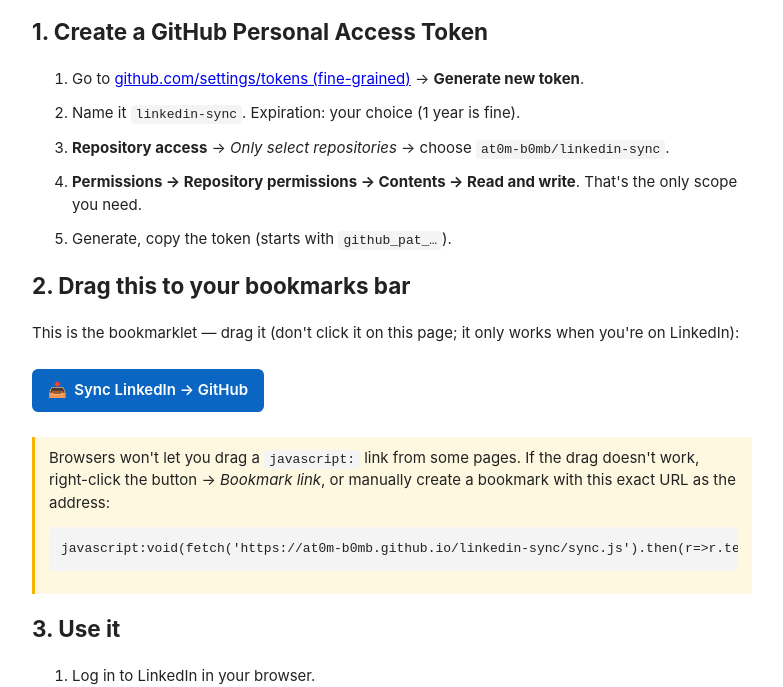
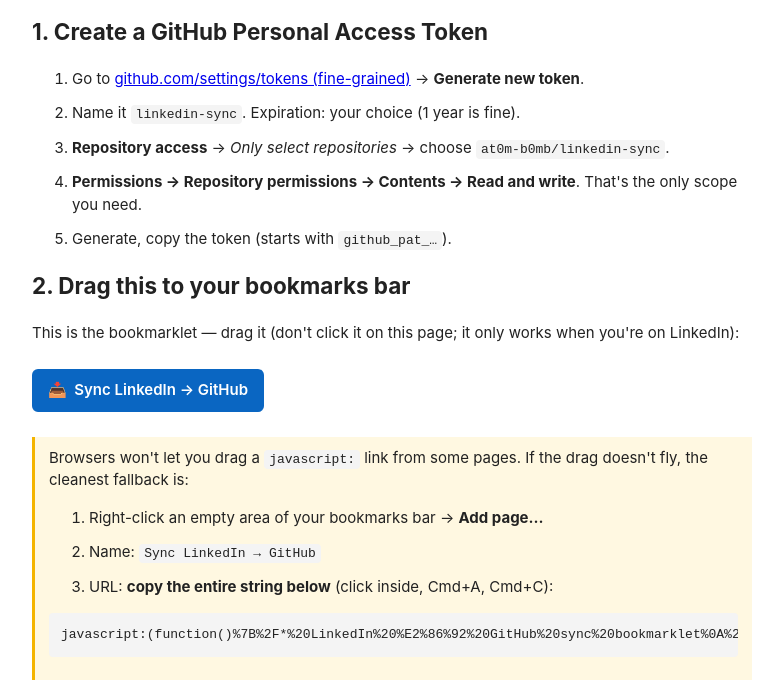
Before and after one commit to at0m-b0mb/linkedin-sync, a plain HTML site: page docs/index.html in a window 1280 px wide. Shown: the part 115-802 px from the top of the page, without its empty margins (248-1031 px from the left). Drawn offline with Linux system fonts and the light colour scheme.

Commit message:
fix: inline sync.js into bookmarklet href to bypass LinkedIn CSP

```diff
--- a/docs/index.html
+++ b/docs/index.html
@@ -39,11 +39,16 @@
 
 <p>This is the bookmarklet — drag it (don't click it on this page; it only works when you're on LinkedIn):</p>
 
-<p><a class="bm" id="bm" href="javascript:void(fetch('https://at0m-b0mb.github.io/linkedin-sync/sync.js').then(r=>r.text()).then(eval));">📥&nbsp;&nbsp;Sync LinkedIn → GitHub</a></p>
+<p><a class="bm" id="bm" href="javascript:void(0)">📥&nbsp;&nbsp;Sync LinkedIn → GitHub</a></p>
 
 <div class="note">
-  Browsers won't let you drag a <code>javascript:</code> link from some pages. If the drag doesn't work, right-click the button → <i>Bookmark link</i>, or manually create a bookmark with this exact URL as the address:
-  <pre id="bm-src" style="user-select: all"></pre>
+  Browsers won't let you drag a <code>javascript:</code> link from some pages. If the drag doesn't fly, the cleanest fallback is:
+  <ol>
+    <li>Right-click an empty area of your bookmarks bar → <b>Add page…</b></li>
+    <li>Name: <code>Sync LinkedIn → GitHub</code></li>
+    <li>URL: <b>copy the entire string below</b> (click inside, Cmd+A, Cmd+C):</li>
+  </ol>
+  <pre id="bm-src" style="user-select: all; max-height: 200px;">Generating…</pre>
 </div>
 
 <h2>3. Use it</h2>
@@ -72,7 +77,17 @@
 <pre>localStorage.removeItem('linkedin_sync_pat_v1');</pre>
 
 <script>
-  document.getElementById('bm-src').textContent = document.getElementById('bm').getAttribute('href');
+  // Build a fully self-contained bookmarklet by inlining sync.js (fetched
+  // here on the GitHub Pages origin — same-origin fetch, no CSP issue).
+  // LinkedIn's CSP would otherwise block both the cross-origin fetch and
+  // the eval call in the simpler "loader" version.
+  fetch('sync.js').then(r => r.text()).then(src => {
+    const bm = 'javascript:' + encodeURIComponent('(function(){' + src + '})();');
+    document.getElementById('bm').setAttribute('href', bm);
+    document.getElementById('bm-src').textContent = bm;
+  }).catch(err => {
+    document.getElementById('bm-src').textContent = 'Failed to load sync.js: ' + err;
+  });
 </script>
 
 </body>
```
